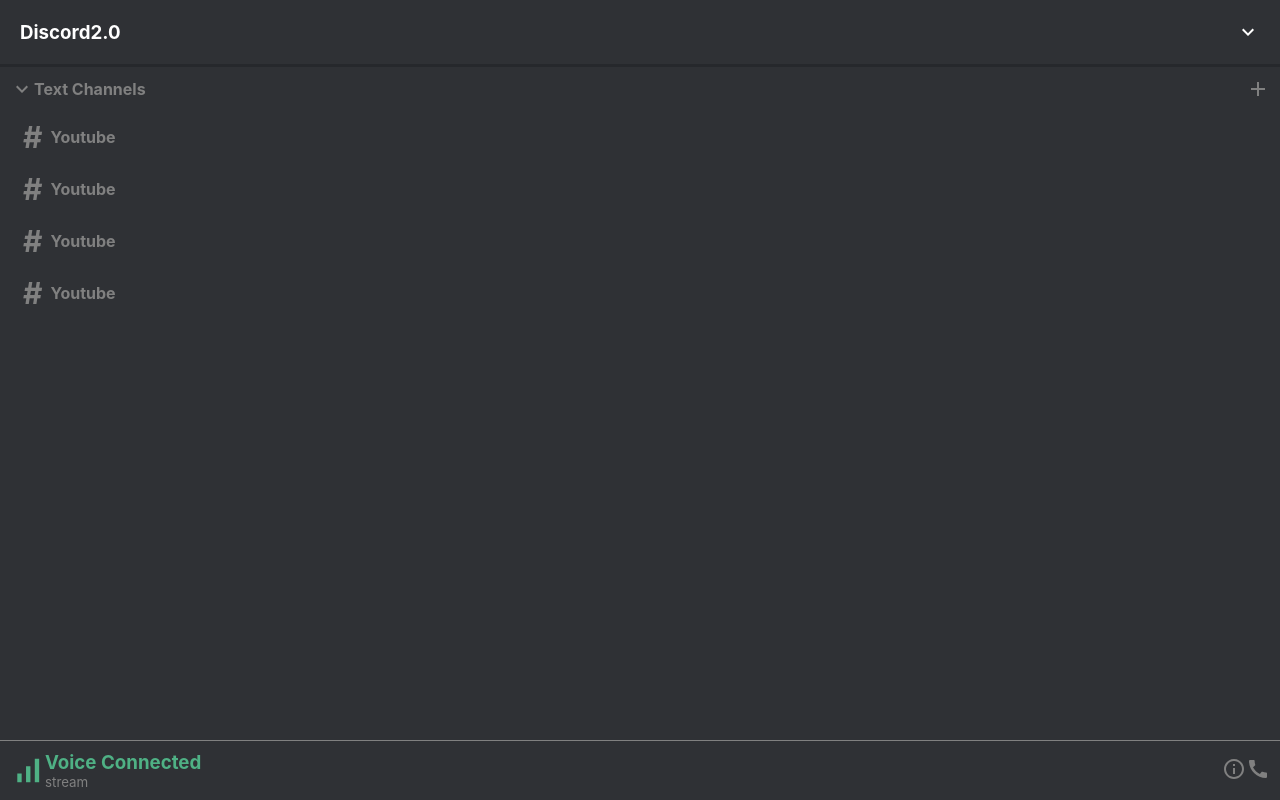
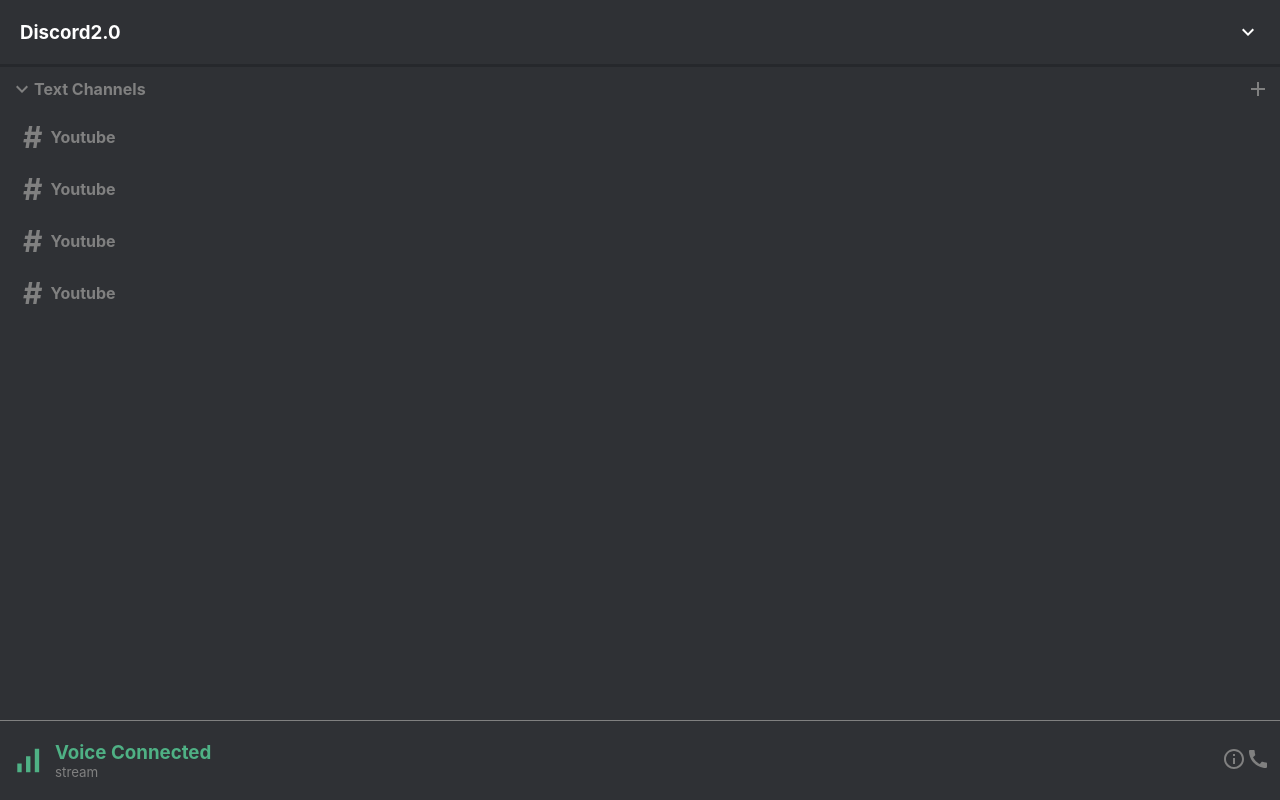
Before and after one commit to muhammadui/discord2.0, a React (Vite) app: page / in a window 1280 px wide. Built offline with nearby package versions, Linux system fonts and the light colour scheme.

Commit message:
feat: improved  styling

```diff
--- a/src/components/Sidebar.css
+++ b/src/components/Sidebar.css
@@ -50,7 +50,7 @@
 }
 .sidebar__voiceInfo {
   flex: 1;
-  padding: 10pz;
+  padding: 10px;
 }
 
 .sidebar__voiceInfo > h3 {
```
